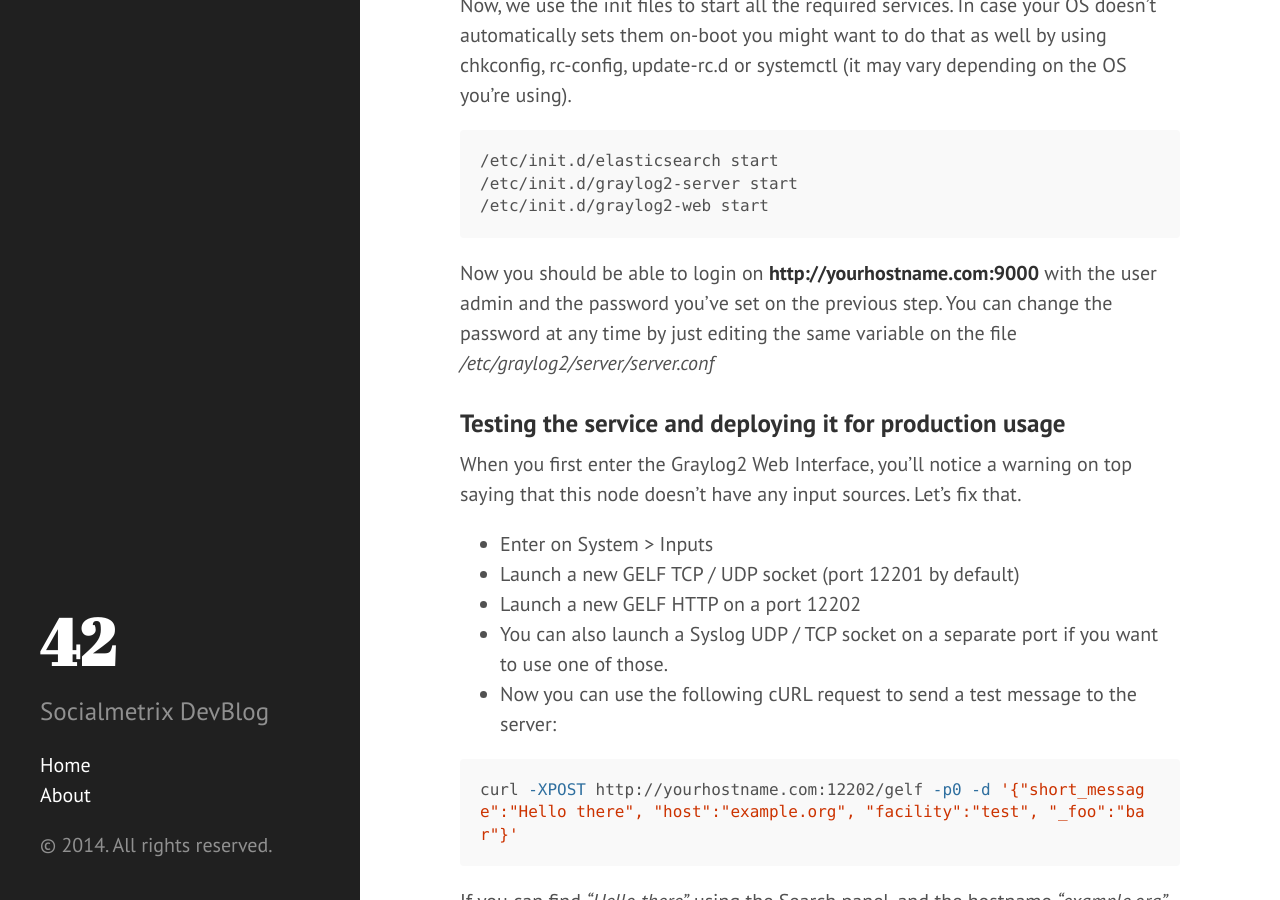
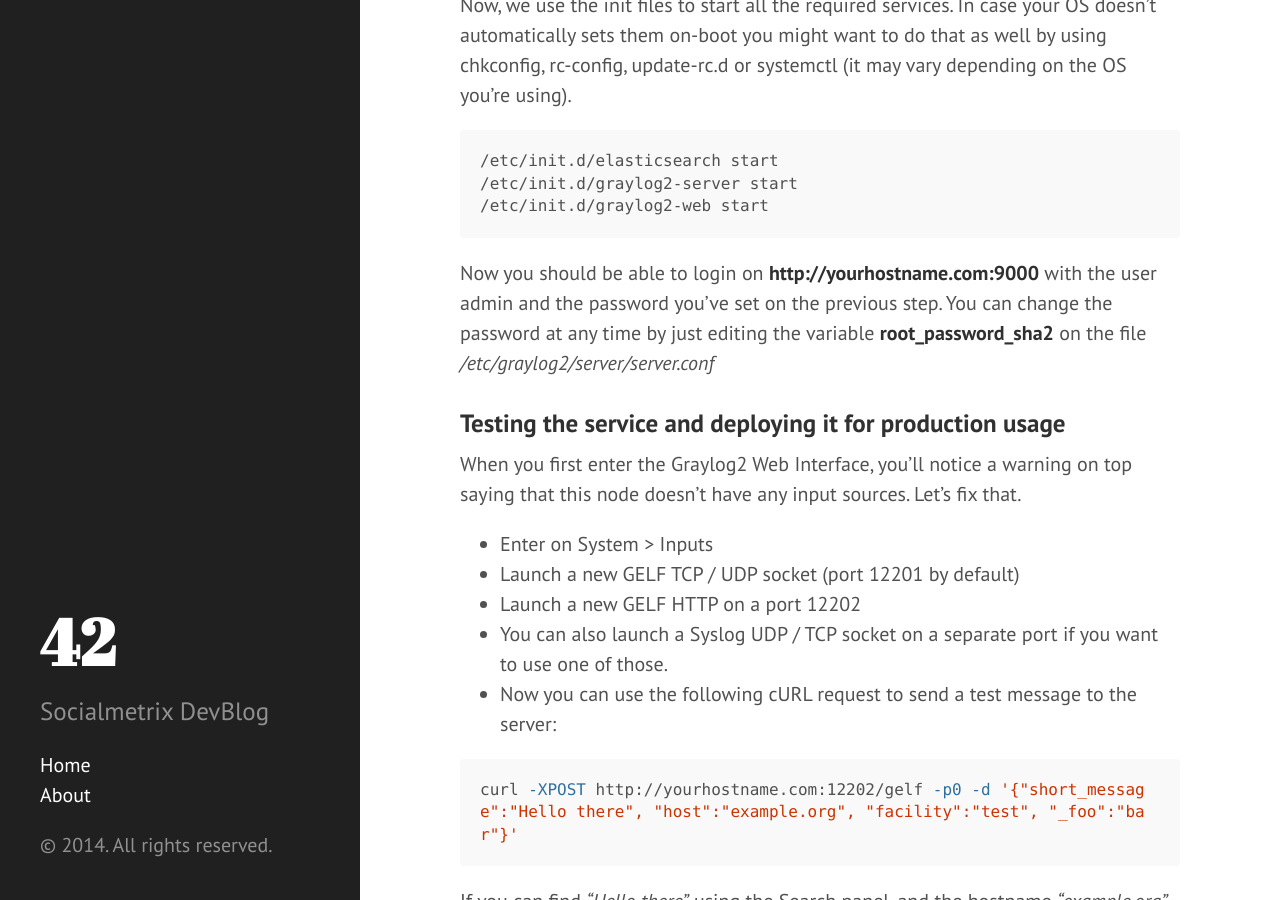
Before and after one commit to socialmetrix/socialmetrix.github.io, a Jekyll site: the page built from _posts/2014-03-13-Centralize-your-logs-with-Graylog2.md, in a window 1280 px wide and 900 px high, scrolled down 3055 px. Built offline with Jekyll 4.4.1, drawn with Linux system fonts in a browser that asks for light colours; Markdown is read by kramdown in place of the engine named in the settings.

Commit message:
Graylog2 post: minor fixes

````diff
--- a/_posts/2014-03-13-Centralize-your-logs-with-Graylog2.md
+++ b/_posts/2014-03-13-Centralize-your-logs-with-Graylog2.md
@@ -77,7 +77,7 @@
 echo -n 'PasswordHere!' | shasum -a 256
 ```
 
-You need to save that hash string as the **root_password_sha2** at */etc/graylog2/server/server.conf*
+You need to save that hash string as the **root\_password\_sha2** at */etc/graylog2/server/server.conf*
 
 
 ### Server Startup
@@ -90,7 +90,7 @@
 /etc/init.d/graylog2-web start
 ```
 
-Now you should be able to login on **http://yourhostname.com:9000** with the user admin and the password you've set on the previous step. You can change the password at any time by just editing the same variable on the file */etc/graylog2/server/server.conf*
+Now you should be able to login on **http://yourhostname.com:9000** with the user admin and the password you've set on the previous step. You can change the password at any time by just editing the variable **root\_password\_sha2** on the file */etc/graylog2/server/server.conf*
 
 
 ### Testing the service and deploying it for production usage
````
